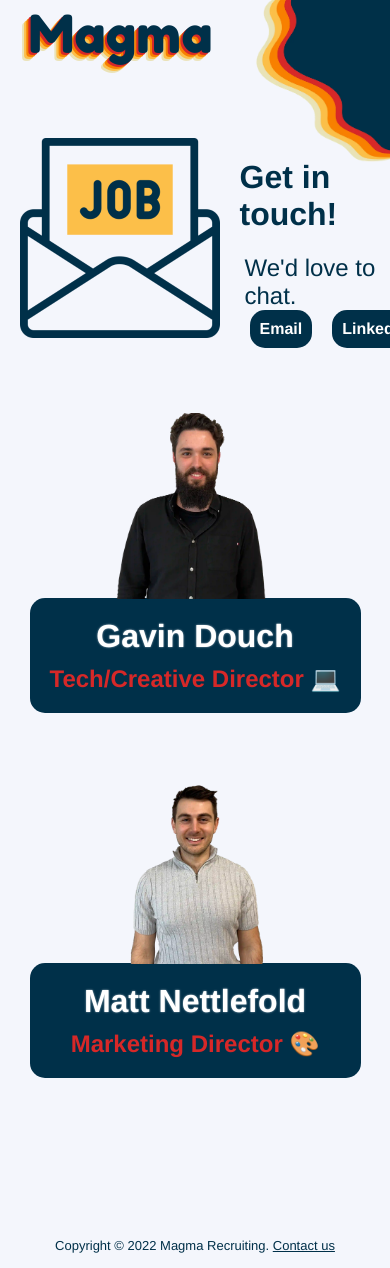
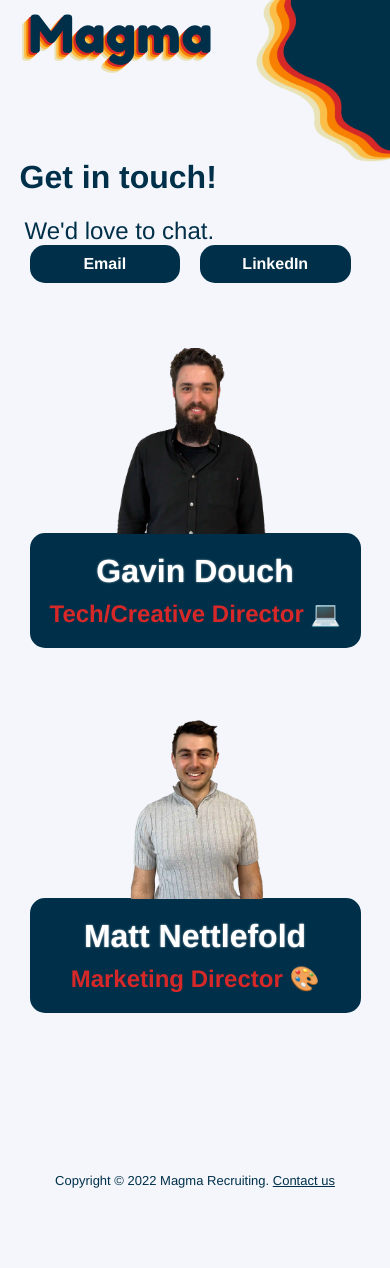
Before and after one commit to magma-recruiting/website, a Jekyll site: the page built from contact.html, in a window 390 px wide. Built offline with Jekyll 4.4.1, drawn with Linux system fonts in a browser that asks for light colours; after the commit the page ends 1203 px from its top, so only the background shows below that.

Commit message:
* Improved contact page mobile-optimisation

```diff
--- a/_sass/contact.mobile.scss
+++ b/_sass/contact.mobile.scss
@@ -1,5 +1,9 @@
 #contactBox {
   margin-top: 60px;
+
+  img {
+    display: none;
+  }
 }
 
 #team {
```
